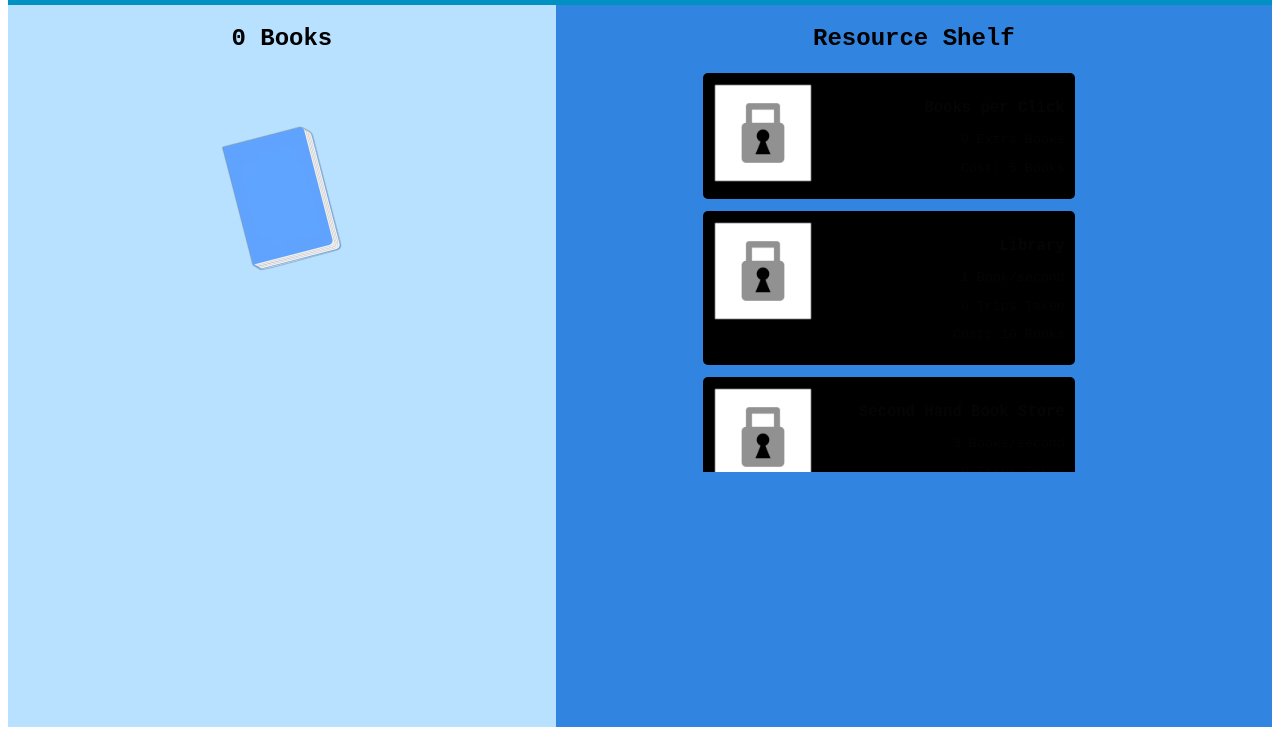
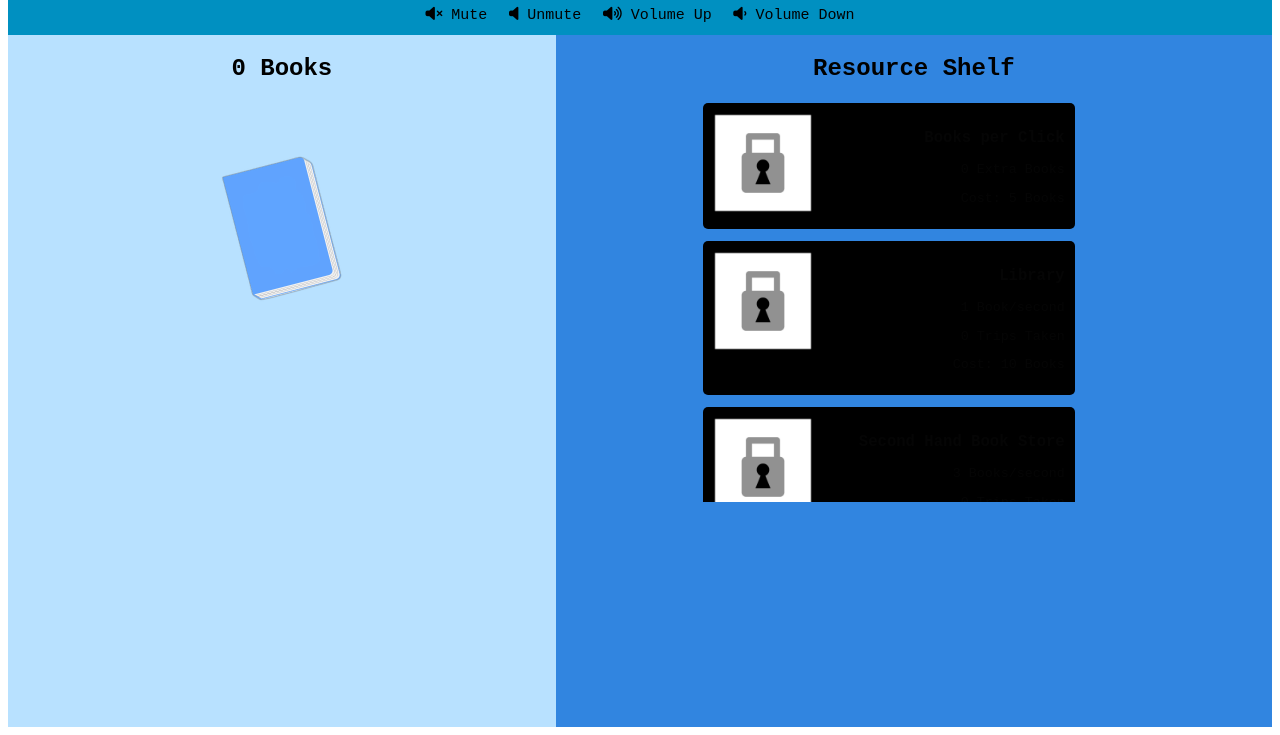
Before and after one commit to adalei1801/BookBuyer, a plain HTML site: page index.html in a window 1280 px wide. Shown: the part 81-816 px from the top of the page. Drawn offline with nearby package versions, Linux system fonts and the light colour scheme; no server answers.

Commit message:
Added background music

```diff
--- a/index.html
+++ b/index.html
@@ -6,6 +6,9 @@
     <meta http-equiv="X-UA-Compatible" content="IE=edge">
     <meta name="viewport" content="width=device-width, initial-scale=1.0">
     <link rel="stylesheet" href="style.css">
+    <link rel="stylesheet" href="https://cdnjs.cloudflare.com/ajax/libs/font-awesome/6.5.2/css/all.min.css"
+        integrity="sha512-SnH5WK+bZxgPHs44uWIX+LLJAJ9/2PkPKZ5QiAj6Ta86w+fsb2TkcmfRyVX3pBnMFcV7oQPJkl9QevSCWr3W6A=="
+        crossorigin="anonymous" referrerpolicy="no-referrer" />
     <title>Book Buyer</title>
 </head>
 
@@ -13,6 +16,12 @@
     <div class="container">
         <div class="header">
             <h1>Book Buyer</h1>
+            <div id="volumeControl">
+            <button onclick="muteMusic ()" class="volumeBtn"><i class="fa-solid fa-volume-xmark"></i> Mute</button>
+            <button onclick="playMusic ()" class="volumeBtn"><i class="fa-solid fa-volume-off"></i> Unmute</button>
+            <button onclick="increaseVolume ()" class="volumeBtn"><i class="fa-solid fa-volume-high"></i> Volume Up</button>
+            <button onclick="decreaseVolume ()" class="volumeBtn"><i class="fa-solid fa-volume-low"></i> Volume Down</button>
+            </div>
         </div>
         <div class="clicker">
             <h2 id="pointTracker">0 Books</h2>
@@ -25,8 +34,7 @@
                 <button onclick="moreBooks ()" class="itembtn" id="clickBookBtn">
                     <div class="item">
                         <div class="icon">
-                        <img src="images/NB-Book.png" alt="Blue Book"
-                    width="100px" id="iconImgBook">
+                            <img src="images/NB-Book.png" alt="Blue Book" width="100px" id="iconImgBook">
                         </div>
                         <h3 id="extraBookTitle">Books per Click</h3>
                         <p id="extraBooks">0 Extra Books</p>
@@ -36,8 +44,7 @@
                 <button onclick="takeTrip ()" class="itembtn" id="libBtn">
                     <div class="item">
                         <div class="icon">
-                    <img src="images/Library.png" alt="Blue Book"
-                    width="100px" id="iconImgLibrary">
+                            <img src="images/Library.png" alt="Blue Book" width="100px" id="iconImgLibrary">
                         </div>
                         <h3 id="libTitle">Library</h3>
                         <p id="libSec">1 Book/second</p>
@@ -48,8 +55,7 @@
                 <button onclick="takeShsTrip ()" class="itembtn" id="shsBtn">
                     <div class="item">
                         <div class="icon">
-                        <img src="images/Second Hand Book Store.png" alt="Blue Book"
-                        width="100px" id="iconImgShs">
+                            <img src="images/Second Hand Book Store.png" alt="Blue Book" width="100px" id="iconImgShs">
                         </div>
                         <h3 id="shsTitle">Second Hand Book Store</h3>
                         <p id="shsSec">3 Books/second</p>
@@ -60,8 +66,7 @@
                 <button onclick="takeRbsTrip ()" class="itembtn" id="rbsBtn">
                     <div class="item">
                         <div class="icon">
-                        <img src="images/Retail Book Store.png" alt="Blue Book"
-                        width="100px" id="iconImgRbs">
+                            <img src="images/Retail Book Store.png" alt="Blue Book" width="100px" id="iconImgRbs">
                         </div>
                         <h3 id="rbsTitle">Retail Book Store</h3>
                         <p id="rbsSec">10 Books/second</p>
@@ -72,8 +77,7 @@
                 <button onclick="buyOnline ()" class="itembtn" id="onlineBtn">
                     <div class="item">
                         <div class="icon">
-                        <img src="images/Laptop.png" alt="Blue Book"
-                        width="100px" id="iconImgOnline">
+                            <img src="images/Laptop.png" alt="Blue Book" width="100px" id="iconImgOnline">
                         </div>
                         <h3 id="onlineTitle">Online Store</h3>
                         <p id="onlineSec">50 Books/second</p>
@@ -85,7 +89,43 @@
         </div>
     </div>
 
+    <script src="https://cdnjs.cloudflare.com/ajax/libs/howler/2.2.4/howler.min.js"></script>
     <script>
+        let bgMusicVolume = 0.15
+
+        let bgMusic = new Howl({
+            src: ['audio/snowfall.ogg'],
+            autoplay: true,
+            volume: 0.15,
+            loop: true
+        })
+
+        function muteMusic() {
+            bgMusic.pause()
+        }
+
+        function playMusic() {
+            bgMusic.play()
+        }
+
+
+        function increaseVolume() {
+            bgMusicVolume = bgMusicVolume + 0.1
+            bgMusic.volume(bgMusicVolume)
+            if (bgMusicVolume >= 1.0) {
+                alert("Max Volume")
+            }
+        }
+
+        function decreaseVolume() {
+            bgMusicVolume = bgMusicVolume - 0.1
+            bgMusic.volume(bgMusicVolume)
+            if (bgMusicVolume <= 0) {
+                alert("Min Volume")
+            }
+        }
+
+
         let points = 0
         let pointTracker = document.getElementById("pointTracker")
         let clickBooks = 0
@@ -108,12 +148,12 @@
             points = points + 1
             pointTracker.innerText = points + ' Books'
             if (clickBooks > 0) {
-                points =  points + clickBooks
+                points = points + clickBooks
                 pointTracker.innerText = points + ' Books'
             }
         }
 
-        function moreBooks () {
+        function moreBooks() {
             let clickCosts = 5 + clickBooks ** 2
             if (points >= clickCosts) {
                 points = points - clickCosts
@@ -139,7 +179,7 @@
             }
         }
 
-        function takeShsTrip () {
+        function takeShsTrip() {
             let shsCosts = 20 + shsTrips ** 2
             if (points >= shsCosts) {
                 points = points - shsCosts
@@ -152,7 +192,7 @@
             }
         }
 
-        function takeRbsTrip () {
+        function takeRbsTrip() {
             let rbsCosts = 30 + rbsTrips ** 2
             if (points >= rbsCosts) {
                 points = points - rbsCosts
@@ -165,7 +205,7 @@
             }
         }
 
-        function buyOnline () {
+        function buyOnline() {
             let onlineCosts = 40 + onlineBooks ** 2
             if (points >= onlineCosts) {
                 points = points - onlineCosts
@@ -178,7 +218,7 @@
             }
         }
 
-        function pointLoop () {
+        function pointLoop() {
             points = points + (1 * trips) + (3 * shsTrips) + (10 * rbsTrips) + (50 * onlineBooks)
             pointTracker.innerText = points + ' Books'
 
--- a/style.css
+++ b/style.css
@@ -58,6 +58,18 @@ body {
   float: left;
 }
 
+.volumeBtn {
+  background-color: transparent;
+  border-width: 0px;
+  margin: auto;
+  font-size: 15px;
+  font-family: 'Courier New', Courier, monospace;
+}
+
+.volumeBtn:hover {
+  background-color: #B8E1FF;
+}
+
 button:disabled div {
   cursor: not-allowed;
   background-color: black;
@@ -96,6 +108,11 @@ button:disabled div:hover {
   transform: scale(0.7);
 }
 
+#volumeControl {
+  text-align: center;
+  margin-bottom: 10px;
+}
+
 button img {
  margin: auto;
 }
```
Also changed, not shown: 1 other file. Lines whose indentation alone changed are shown as unchanged.
